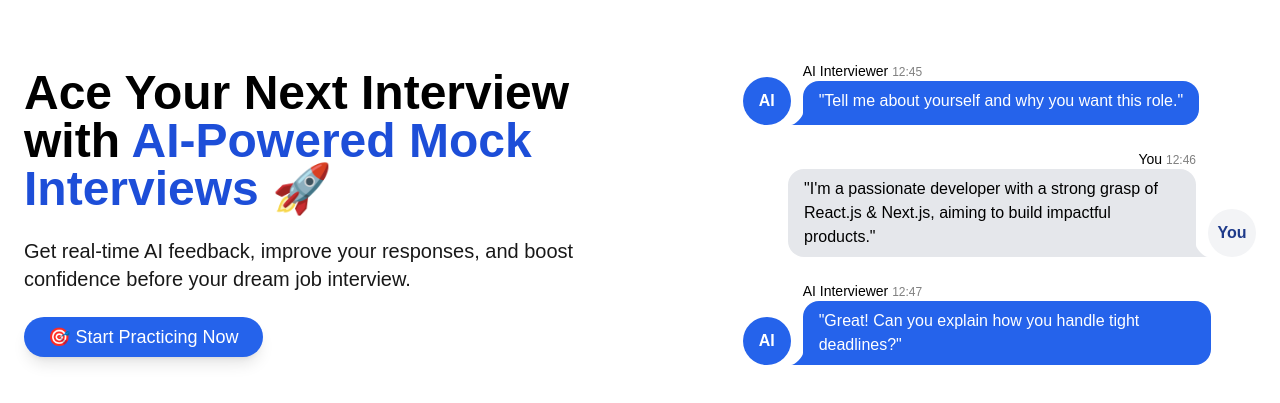
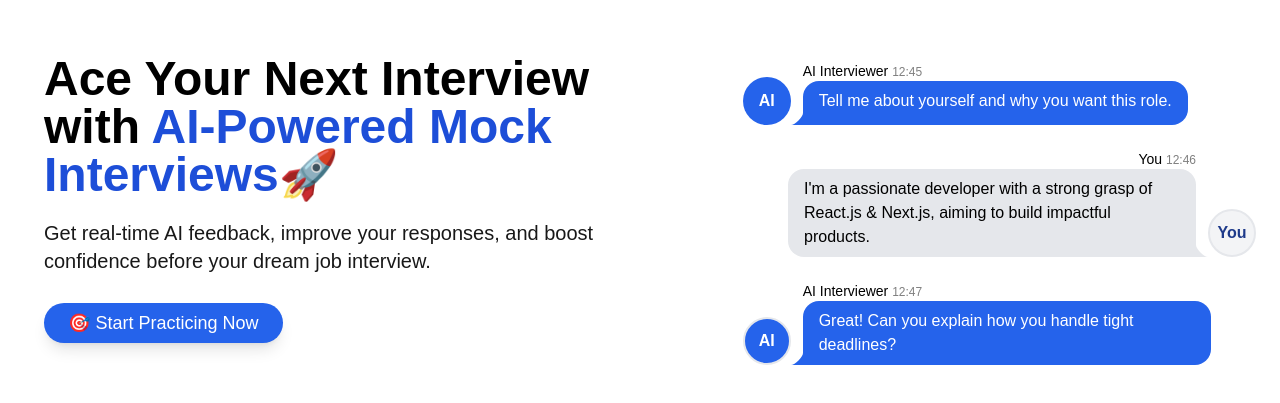
Before and after one commit to akankshacodess/aimock, a Next.js app: page / in a window 1280 px wide. Shown: the part 187-590 px from the top of the page. Built offline with nearby package versions, Linux system fonts and the light colour scheme.

Commit message:
akankshaxchanges

```diff
--- a/app/dashboard/interview/[interviewId]/feedback/page.jsx
+++ b/app/dashboard/interview/[interviewId]/feedback/page.jsx
@@ -65,14 +65,27 @@ export default function Feedback({ params }) {
       ? (totalRating / feedbackList.length).toFixed(1)
       : "N/A";
 
+  let remark;
+  if (averageRating === "N/A" || averageRating <= "2.0") {
+    remark = <h2 className="text-3xl font-bold text-red-500">Keep trying</h2>;
+  } else if (averageRating <= "4.0" && averageRating > "2.0") {
+    remark = <h2 className="text-3xl font-bold text-orange-500">Good Going</h2>;
+  } else {
+    remark = (
+      <h2 className="text-3xl font-bold text-green-500">Congratulations</h2>
+    );
+  }
+
   return (
-    <div className="p-10 ">
-      <h2 className="text-3xl font-bold text-green-500 ">Congratulations</h2>
-      <h2 className="font-bold text-2xl">Here is your interview feedback</h2>
+    <div className="p-10">
+      {remark}
+      <h2 className="font-bold text-2xl my-3">
+        Here is your interview feedback
+      </h2>
       <h2>
-        Your overall interview rating: <strong>{averageRating}/5.0</strong>
+        Your overall interview rating: <strong> {averageRating}/ 5.0 </strong>
       </h2>
-      <h2 className="text-sm text-gray-500">
+      <h2 className="text-sm text-gray-500 my-2">
         find below queston and corrected answer{" "}
       </h2>
       {feedbackList &&
--- a/app/globals.css
+++ b/app/globals.css
@@ -81,3 +81,27 @@ body {
   color: white;
   background-color: rgb(0, 0, 189);
 }
+
+@keyframes slide-border {
+  from {
+    width: 0;
+  }
+  to {
+    width: 100%;
+  }
+}
+
+.toast-custom {
+  padding-bottom: 10%;
+}
+
+.toast-custom::after {
+  content: "";
+  position: absolute;
+  bottom: 0;
+  left: 0;
+  height: 3px;
+  width: 0;
+  background-color: #00ff00;
+  animation: slide-border 1.5s ease-in-out forwards;
+}
--- a/app/page.jsx
+++ b/app/page.jsx
@@ -92,12 +92,17 @@
 // }
 
 "use client";
+
 import { motion } from "framer-motion";
 import Link from "next/link";
 import { Button } from "@/components/ui/button";
 import ChatBubble from "@/components/ui/ChatBubble";
 
+import { LoaderCircle } from "lucide-react";
+import { useState } from "react";
+
 export default function Hero() {
+  const [loading, setLoading] = useState(false);
   return (
     <div className="hero min-h-screen bg-[rgb(255,255,255)] text-black px-6 flex flex-col-reverse md:flex-row-reverse items-center justify-between">
       {/* Chat Section */}
@@ -115,21 +120,37 @@ export default function Hero() {
         initial={{ opacity: 0, x: -50 }}
         animate={{ opacity: 1, x: 0 }}
         transition={{ duration: 1, delay: 0.5 }}
-        className="text-center md:text-left w-full md:w-6/12 space-y-6"
+        className="text-center md:text-left w-full md:w-6/12 pl-5"
       >
         <h1 className="text-4xl md:text-5xl font-bold leading-tight">
           Ace Your Next Interview with{" "}
-          <span className="text-blue-700">AI-Powered Mock Interviews</span> 🚀
+          <span className="text-blue-700">AI-Powered Mock Interviews</span>🚀
         </h1>
-        <p className="text-lg md:text-xl opacity-90">
+        <p className="text-lg md:text-xl opacity-90 pt-5">
           Get real-time AI feedback, improve your responses, and boost
           confidence before your dream job interview.
         </p>
         <div className="flex justify-start">
-          <motion.div whileHover={{ scale: 1.1 }} whileTap={{ scale: 0.95 }}>
+          <motion.div
+            whileHover={{ scale: 1.1 }}
+            whileTap={{ scale: 0.95 }}
+            className="my-7"
+          >
             <Link href="/dashboard">
-              <Button className="px-6 py-3 text-lg bg-blue-600 text-white hover:bg-blue-400 transition-all duration-300 rounded-full shadow-lg">
-                🎯 Start Practicing Now
+              <Button
+                className="px-6 py-4 text-lg bg-blue-600 text-white hover:bg-blue-400 transition-all duration-300 rounded-full shadow-lg"
+                onClick={() => {
+                  setLoading(true);
+                }}
+                disabled={loading}
+              >
+                {loading ? (
+                  <>
+                    <LoaderCircle className="animate-spin" /> Processing...
+                  </>
+                ) : (
+                  "🎯 Start Practicing Now"
+                )}
               </Button>
             </Link>
           </motion.div>
--- a/components/ui/ChatBubble.jsx
+++ b/components/ui/ChatBubble.jsx
@@ -1,52 +1,10 @@
-// import React from "react";
-
-// function ChatBubble() {
-//   return (
-//     <div>
-//       <div className="chat chat-start">
-//         <div className="chat-image avatar">
-//           <div className="w-10 rounded-full">
-//             <img
-//               alt="Tailwind CSS chat bubble component"
-//               src="https://img.daisyui.com/images/stock/photo-1534528741775-53994a69daeb.webp"
-//             />
-//           </div>
-//         </div>
-//         <div className="chat-header">
-//           Obi-Wan Kenobi
-//           <time className="text-xs opacity-50"> 12:45</time>
-//         </div>
-//         <div className="chat-bubble">You were the Chosen One!</div>
-//         <div className="chat-footer opacity-50">Delivered</div>
-//       </div>
-//       <div className="chat chat-end">
-//         <div className="chat-image avatar">
-//           <div className="w-10 rounded-full">
-//             <img
-//               alt="Tailwind CSS chat bubble component"
-//               src="https://img.daisyui.com/images/stock/photo-1534528741775-53994a69daeb.webp"
-//             />
-//           </div>
-//         </div>
-//         <div className="chat-header">
-//           Anakin
-//           <time className="text-xs opacity-50"> 12:46</time>
-//         </div>
-//         <div className="chat-bubble">Let's Go!</div>
-//         <div className="chat-footer opacity-50">Seen at 12:46</div>
-//       </div>
-//     </div>
-//   );
-// }
-
-// export default ChatBubble;
-
 import React from "react";
 
 function ChatBubble() {
   return (
     <div className="space-y-4">
       {/* AI Interviewer Message */}
+
       <div className="chat chat-start">
         <div className="chat-image avatar">
           <div className="w-12 h-12 rounded-full bg-blue-600 flex text-center content-center text-white font-bold">
@@ -57,30 +15,30 @@ function ChatBubble() {
           AI Interviewer <time className="text-xs opacity-50"> 12:45</time>
         </div>
         <div className="chat-bubble bg-blue-600 text-white">
-          "Tell me about yourself and why you want this role."
+          Tell me about yourself and why you want this role.
         </div>
       </div>
 
       {/* User Response */}
       <div className="chat chat-end">
         <div className="chat-image avatar">
-          <div className="w-12 h-12 rounded-full bg-gray-100 flex text-center content-center text-blue-900 font-bold">
+          <div className="w-12 h-12 rounded-full bg-gray-100 flex text-center content-center text-blue-900 font-bold border-2 border-gray-200">
             You
           </div>
         </div>
-        <div className="chat-header">
+        <div className="chat-header ">
           You <time className="text-xs opacity-50"> 12:46</time>
         </div>
         <div className="chat-bubble bg-gray-200 text-black">
-          "I'm a passionate developer with a strong grasp of React.js & Next.js,
-          aiming to build impactful products."
+          I'm a passionate developer with a strong grasp of React.js & Next.js,
+          aiming to build impactful products.
         </div>
       </div>
 
       {/* AI Follow-Up Question */}
       <div className="chat chat-start">
         <div className="chat-image avatar">
-          <div className="w-12 h-12 rounded-full bg-blue-600 flex text-center content-center text-white font-bold">
+          <div className="w-12 h-12 rounded-full bg-blue-600 flex text-center content-center text-white font-bold border-2 border-gray-200">
             AI
           </div>
         </div>
@@ -88,7 +46,7 @@ function ChatBubble() {
           AI Interviewer <time className="text-xs opacity-50"> 12:47</time>
         </div>
         <div className="chat-bubble bg-blue-600 text-white">
-          "Great! Can you explain how you handle tight deadlines?"
+          Great! Can you explain how you handle tight deadlines?
         </div>
       </div>
     </div>
--- a/components/ui/sonner.jsx
+++ b/components/ui/sonner.jsx
@@ -1,20 +1,19 @@
 "use client";
-import { useTheme } from "next-themes"
-import { Toaster as Sonner } from "sonner"
+import { useTheme } from "next-themes";
+import { Toaster as Sonner } from "sonner";
 
-const Toaster = ({
-  ...props
-}) => {
-  const { theme = "system" } = useTheme()
+const Toaster = ({ ...props }) => {
+  const { theme = "system" } = useTheme();
 
   return (
-    (<Sonner
+    <Sonner
       theme={theme}
+      position="top-center"
       className="toaster group"
       toastOptions={{
         classNames: {
           toast:
-            "group toast group-[.toaster]:bg-background group-[.toaster]:text-foreground group-[.toaster]:border-border group-[.toaster]:shadow-lg",
+            "toast-custom group toast group-[.toaster]:bg-background group-[.toaster]:text-foreground group-[.toaster]:border-border group-[.toaster]:shadow-lg mb-5 ",
           description: "group-[.toast]:text-muted-foreground",
           actionButton:
             "group-[.toast]:bg-primary group-[.toast]:text-primary-foreground",
@@ -22,8 +21,9 @@ const Toaster = ({
             "group-[.toast]:bg-muted group-[.toast]:text-muted-foreground",
         },
       }}
-      {...props} />)
+      {...props}
+    />
   );
-}
+};
 
-export { Toaster }
+export { Toaster };
```
Also changed, not shown: app/dashboard/_components/AddNewInterview.jsx (+9 -0 lines).
